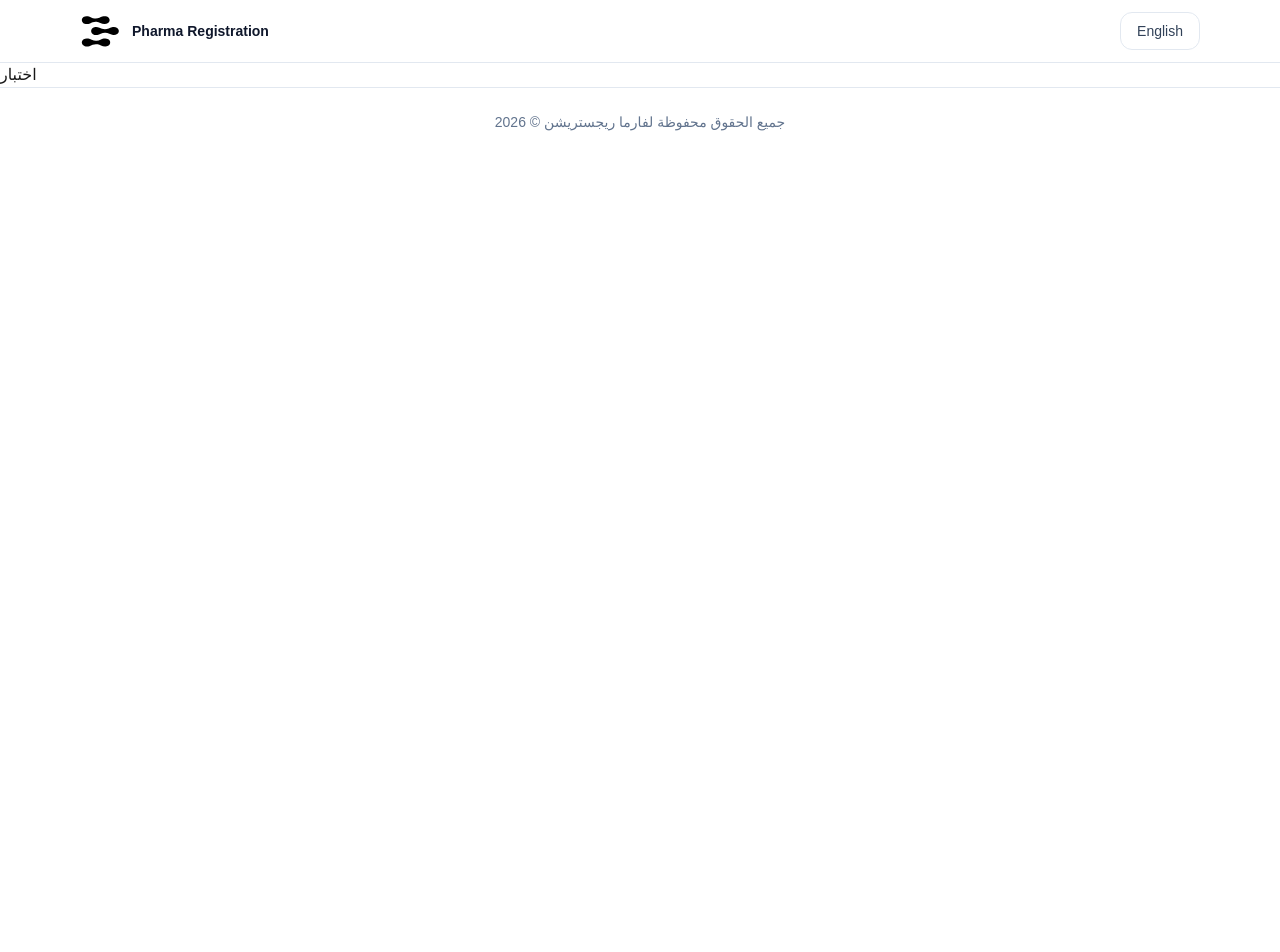
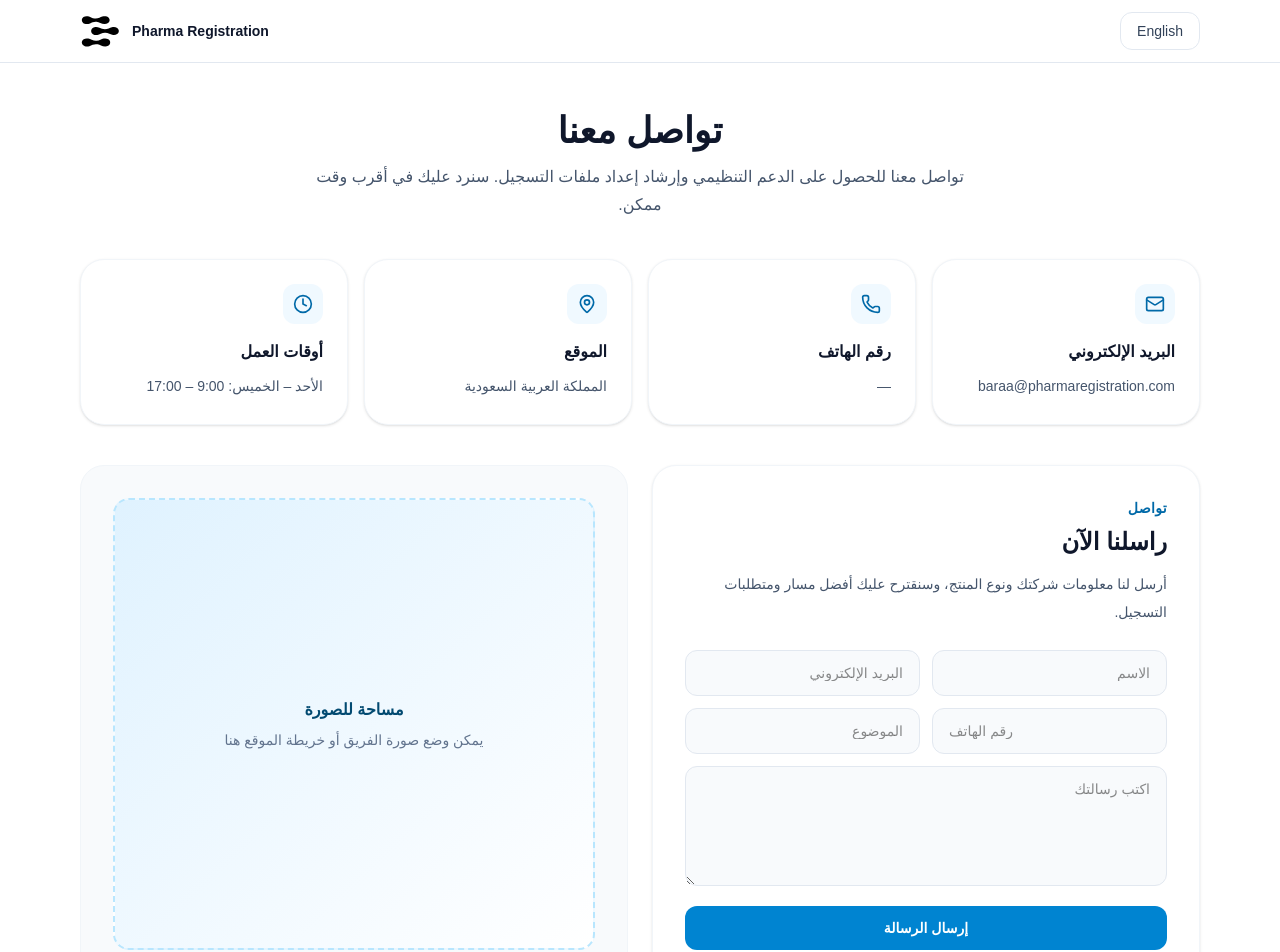
Before and after one commit to Nusamaj/pharma-registration, a Next.js app: page /ar/contact in a window 1280 px wide. Shown: the top 952 px of the page. Before the commit the page ends 800 px from the top, so only its background shows below. Built offline with nearby package versions, Linux system fonts and the light colour scheme.

Commit message:
Force fix contact page module

```diff
--- a/src/app/ar/contact/page.tsx
+++ b/src/app/ar/contact/page.tsx
@@ -1,3 +1,151 @@
-export default function Page() {
-  return <div>اختبار</div>;
+import React from "react";
+import { Mail, Phone, MapPin, Clock } from "lucide-react";
+
+export default function ContactArPage() {
+  const cards = [
+    {
+      icon: Mail,
+      title: "البريد الإلكتروني",
+      lines: ["baraa@pharmaregistration.com"],
+    },
+    {
+      icon: Phone,
+      title: "رقم الهاتف",
+      lines: ["—"],
+    },
+    {
+      icon: MapPin,
+      title: "الموقع",
+      lines: ["المملكة العربية السعودية"],
+    },
+    {
+      icon: Clock,
+      title: "أوقات العمل",
+      lines: ["الأحد – الخميس: 9:00 – 17:00"],
+    },
+  ];
+
+  return (
+    <main dir="rtl" className="mx-auto max-w-6xl px-4 py-12 text-right">
+      {/* العنوان */}
+      <section className="text-center">
+        <h1 className="text-3xl md:text-4xl font-semibold text-slate-900">
+          تواصل معنا
+        </h1>
+        <p className="mt-3 mx-auto max-w-2xl text-slate-600 leading-7">
+          تواصل معنا للحصول على الدعم التنظيمي وإرشاد إعداد ملفات التسجيل. سنرد
+          عليك في أقرب وقت ممكن.
+        </p>
+      </section>
+
+      {/* كروت المعلومات */}
+      <section className="mt-10 grid gap-4 sm:grid-cols-2 lg:grid-cols-4">
+        {cards.map((item, idx) => {
+          const Icon = item.icon;
+          return (
+            <div
+              key={idx}
+              className="rounded-3xl border border-slate-100 bg-white p-6 shadow-sm transition hover:shadow-md"
+            >
+              <div className="inline-flex h-10 w-10 items-center justify-center rounded-xl bg-sky-50">
+                <Icon className="h-5 w-5 text-sky-700" />
+              </div>
+              <p className="mt-4 font-semibold text-slate-900">{item.title}</p>
+              <div className="mt-2 space-y-1 text-sm text-slate-600 leading-7">
+                {item.lines.map((line, i) => (
+                  <p key={i}>{line}</p>
+                ))}
+              </div>
+            </div>
+          );
+        })}
+      </section>
+
+      {/* فورم التواصل */}
+      <section className="mt-10 grid gap-6 lg:grid-cols-2">
+        <div className="rounded-3xl border border-slate-100 bg-white p-8 shadow-sm">
+          <p className="text-sm font-semibold text-sky-700 tracking-wide">
+            تواصل
+          </p>
+          <h2 className="mt-2 text-2xl font-semibold text-slate-900">
+            راسلنا الآن
+          </h2>
+          <p className="mt-3 text-sm leading-7 text-slate-600">
+            أرسل لنا معلومات شركتك ونوع المنتج، وسنقترح عليك أفضل مسار
+            ومتطلبات التسجيل.
+          </p>
+
+          <form className="mt-6 grid gap-3">
+            <div className="grid gap-3 sm:grid-cols-2">
+              <input
+                type="text"
+                placeholder="الاسم"
+                className="rounded-xl border border-slate-200 bg-slate-50 px-4 py-3 text-sm outline-none transition focus:border-sky-500 focus:bg-white"
+              />
+              <input
+                type="email"
+                placeholder="البريد الإلكتروني"
+                className="rounded-xl border border-slate-200 bg-slate-50 px-4 py-3 text-sm outline-none transition focus:border-sky-500 focus:bg-white"
+              />
+            </div>
+
+            <div className="grid gap-3 sm:grid-cols-2">
+              <input
+                type="tel"
+                placeholder="رقم الهاتف"
+                className="rounded-xl border border-slate-200 bg-slate-50 px-4 py-3 text-sm outline-none transition focus:border-sky-500 focus:bg-white"
+              />
+              <input
+                type="text"
+                placeholder="الموضوع"
+                className="rounded-xl border border-slate-200 bg-slate-50 px-4 py-3 text-sm outline-none transition focus:border-sky-500 focus:bg-white"
+              />
+            </div>
+
+            <textarea
+              placeholder="اكتب رسالتك"
+              className="min-h-[120px] rounded-xl border border-slate-200 bg-slate-50 px-4 py-3 text-sm outline-none transition focus:border-sky-500 focus:bg-white"
+            />
+
+            <button
+              type="submit"
+              className="mt-2 rounded-xl bg-sky-600 px-6 py-3 text-sm font-semibold text-white transition hover:bg-sky-700 active:scale-95"
+            >
+              إرسال الرسالة
+            </button>
+          </form>
+        </div>
+
+        {/* مكان الصورة */}
+        <div className="flex items-center justify-center rounded-3xl border border-slate-100 bg-slate-50 p-8 text-center">
+          <div className="flex h-full min-h-[300px] w-full items-center justify-center rounded-2xl border-2 border-dashed border-sky-200 bg-gradient-to-br from-sky-100 to-white p-6">
+            <div className="space-y-2">
+              <p className="font-semibold text-sky-900">مساحة للصورة</p>
+              <p className="text-sm text-slate-500">
+                يمكن وضع صورة الفريق أو خريطة الموقع هنا
+              </p>
+            </div>
+          </div>
+        </div>
+      </section>
+
+      {/* CTA */}
+      <section className="mt-12">
+        <div className="rounded-3xl bg-sky-900 p-10 text-center text-white">
+          <h3 className="text-2xl font-semibold italic">لنبدأ العمل معًا</h3>
+          <p className="mx-auto mt-3 max-w-2xl text-sm leading-7 text-sky-100/80">
+            ندعم الامتثال التنظيمي ودخول السوق بكفاءة عبر مختلف فئات المنتجات.
+          </p>
+          <div className="mt-8">
+            <a
+              href="mailto:baraa@pharmaregistration.com"
+              className="inline-block rounded-xl bg-white px-8 py-3 text-sm font-bold text-sky-900 transition hover:bg-sky-50"
+            >
+              ابدأ الاستشارة الآن
+            </a>
+          </div>
+        </div>
+      </section>
+    </main>
+  );
 }
```
